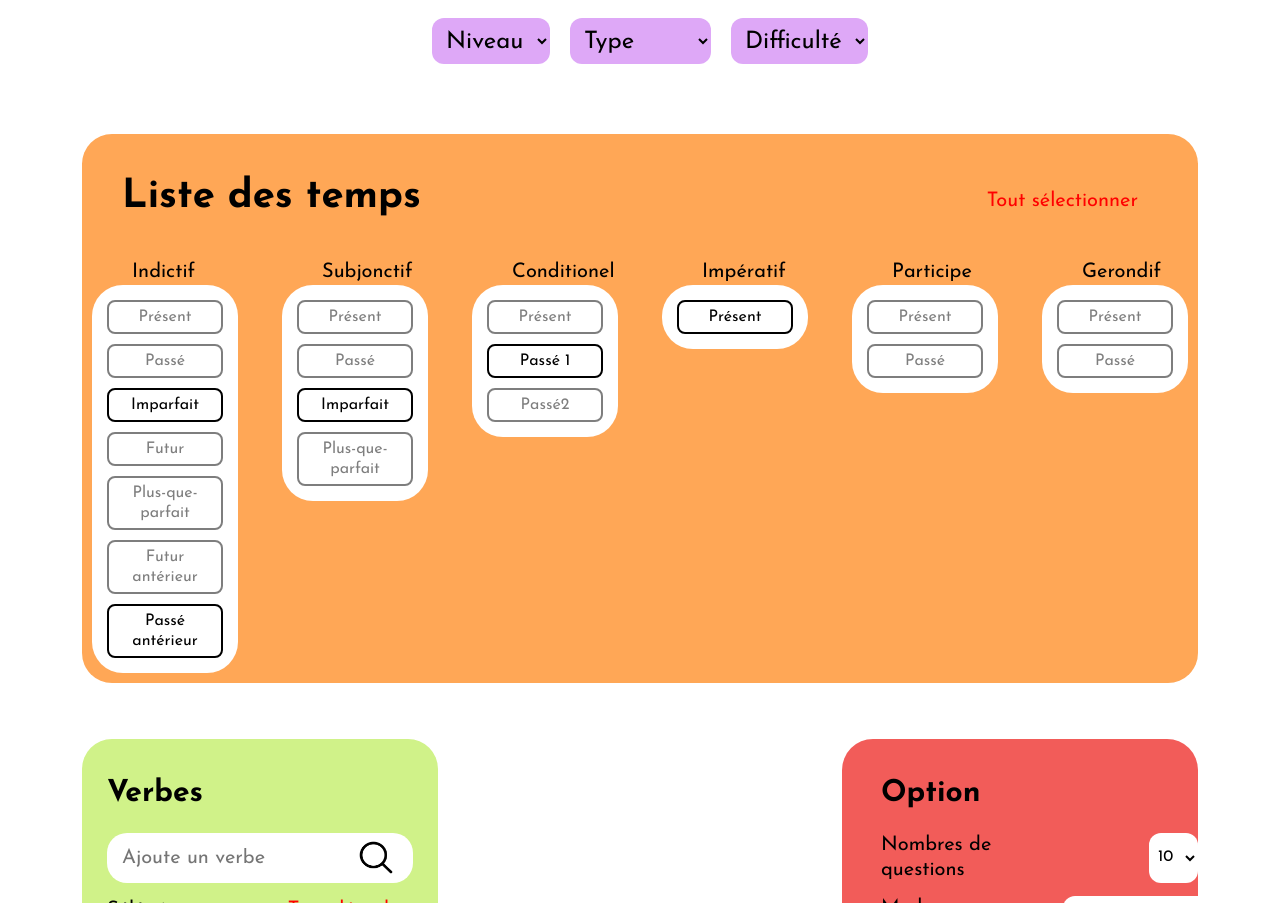
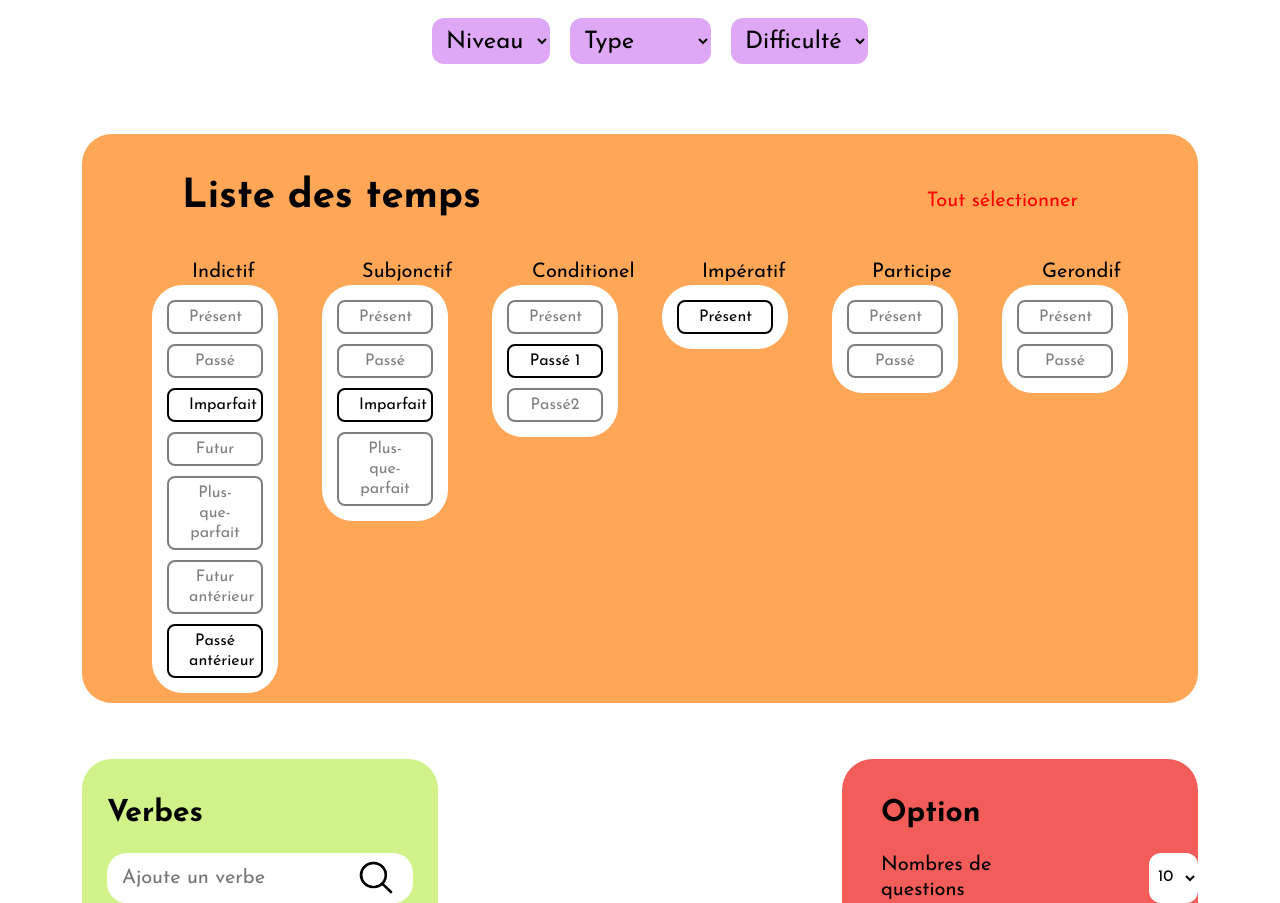
Before and after one commit to Zoebusigny/Tatitotu, a website built with Parcel: page src/index.html in a window 1280 px wide. Shown: the part 600-1503 px from the top of the page. Built offline with nearby package versions, Linux system fonts and the light colour scheme.

Commit message:
correction du padding dela list-des-temps

```diff
--- a/src/scss/modules/_list-des-temps.scss
+++ b/src/scss/modules/_list-des-temps.scss
@@ -2,6 +2,7 @@
   border-radius: 30px;
   background: #ffa756;
   margin-bottom: 56px;
+  padding: 0px 60px;
 }
 
 .list-des-temps {
```
